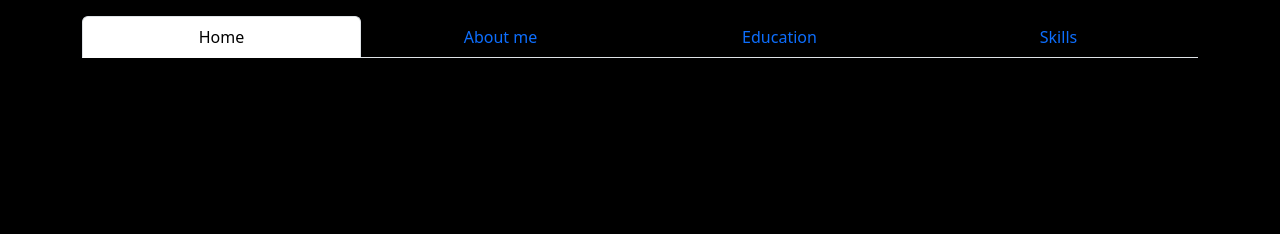
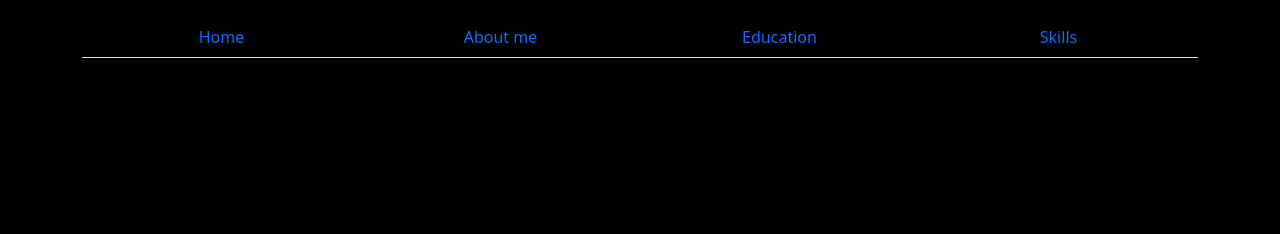
Before and after one commit to nagoor9/Portfolio, a plain HTML site: page index.html in a window 1280 px wide. Shown: the top 234 px of the page. Drawn offline with nearby package versions, Linux system fonts and the light colour scheme.

Commit message:
Update index.html

```diff
--- a/index.html
+++ b/index.html
@@ -17,7 +17,7 @@
 
         <ul class="nav nav-tabs nav-justified">
           <li class="nav-item">
-            <a class="nav-link active" href="index.html" >Home</a>
+            <a class="nav-link " href="index.html" >Home</a>
           </li>
           <li class="nav-item">
             <a class="nav-link" href="about.html">About me</a>
```
